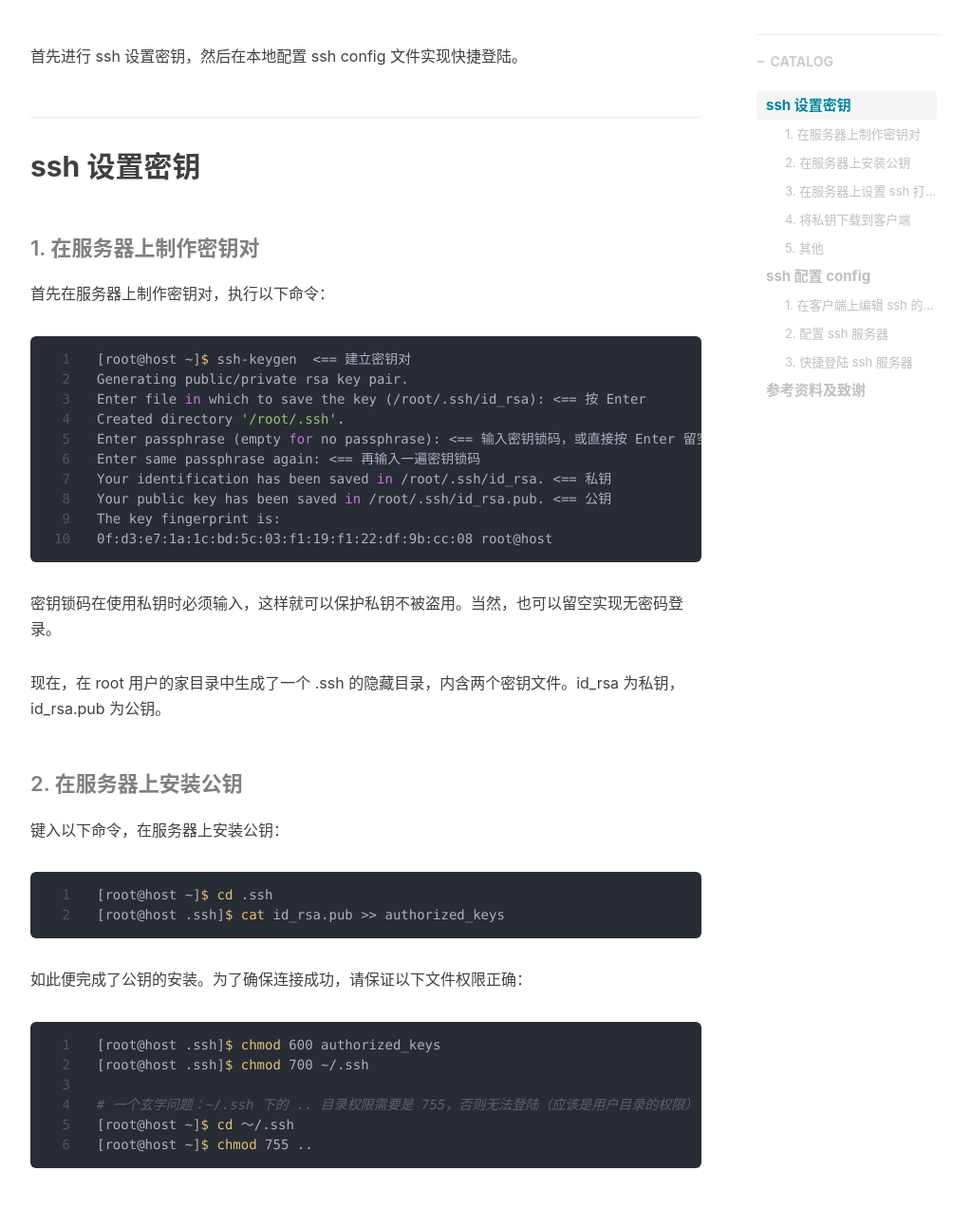
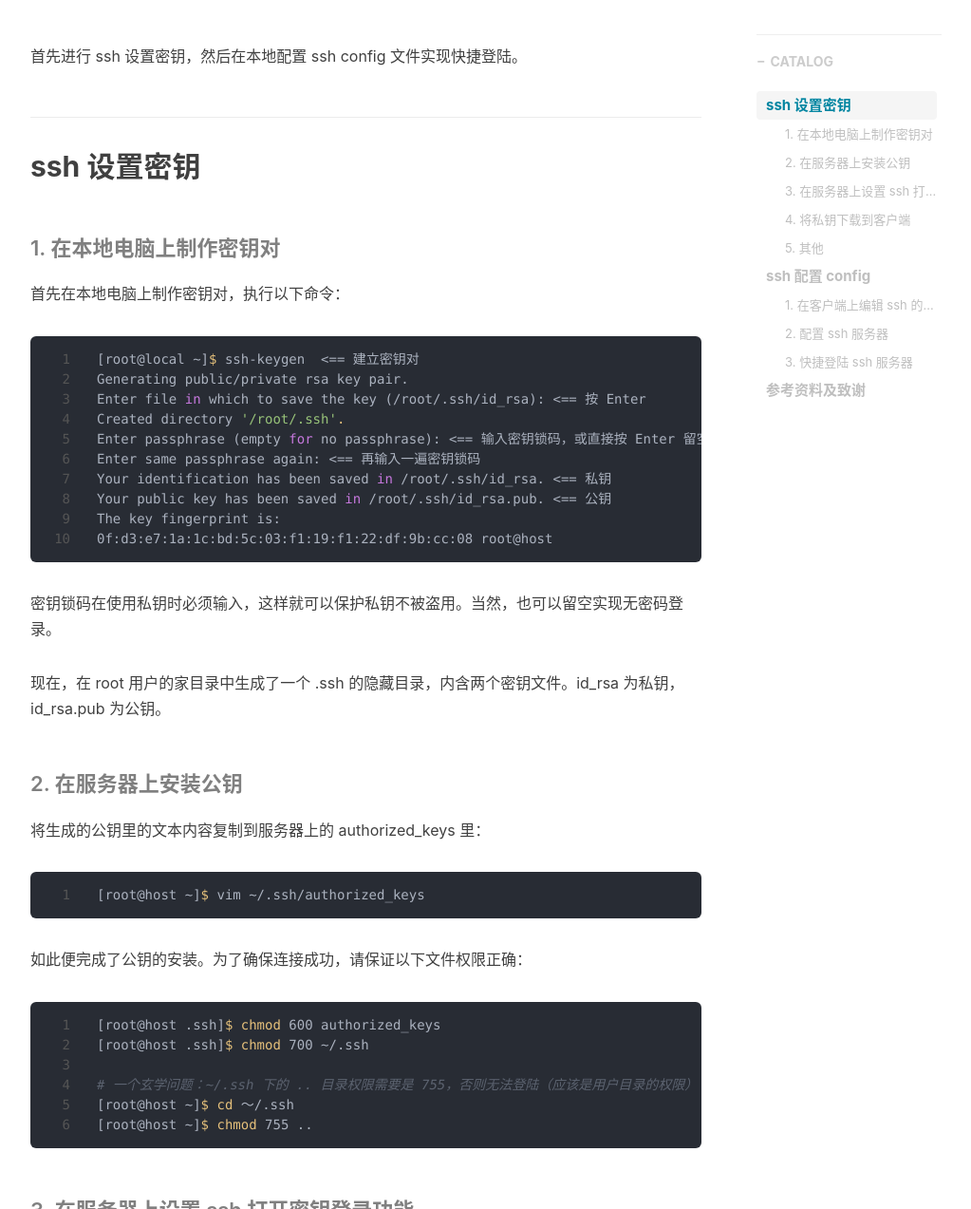
Before and after one commit to liushunyu/blog, a Jekyll site: the page built from _posts/2020-08-08-ssh 密钥登陆服务器.md, in a window 1280 px wide and 1400 px high, scrolled down 400 px, cut to the strip 127-1400 px from the top of the window. Shown: the whole strip at 95% size, without its empty margins (233-1256 px from the left). Built offline with Jekyll 4.4.1, drawn with Linux system fonts in a browser that asks for light colours; nearby versions of some CDN libraries; comment, search, counter and statistics services are not loaded.

Commit message:
Update 2020-08-08-ssh 密钥登陆服务器.md

````diff
--- a/_posts/2020-08-08-ssh 密钥登陆服务器.md
+++ b/_posts/2020-08-08-ssh 密钥登陆服务器.md
@@ -19,12 +19,12 @@ tags:
 
 ## ssh 设置密钥
 
-#### 1. 在服务器上制作密钥对
+#### 1. 在本地电脑上制作密钥对
 
-首先在服务器上制作密钥对，执行以下命令：
+首先在本地电脑上制作密钥对，执行以下命令：
 
 ```bash
-[root@host ~]$ ssh-keygen  <== 建立密钥对
+[root@local ~]$ ssh-keygen  <== 建立密钥对
 Generating public/private rsa key pair.
 Enter file in which to save the key (/root/.ssh/id_rsa): <== 按 Enter
 Created directory '/root/.ssh'.
@@ -44,11 +44,10 @@ The key fingerprint is:
 
 #### 2. 在服务器上安装公钥
 
-键入以下命令，在服务器上安装公钥：
+将生成的公钥里的文本内容复制到服务器上的 authorized_keys 里：
 
 ```bash
-[root@host ~]$ cd .ssh
-[root@host .ssh]$ cat id_rsa.pub >> authorized_keys
+[root@host ~]$ vim ~/.ssh/authorized_keys
 ```
 
 如此便完成了公钥的安装。为了确保连接成功，请保证以下文件权限正确：
````
